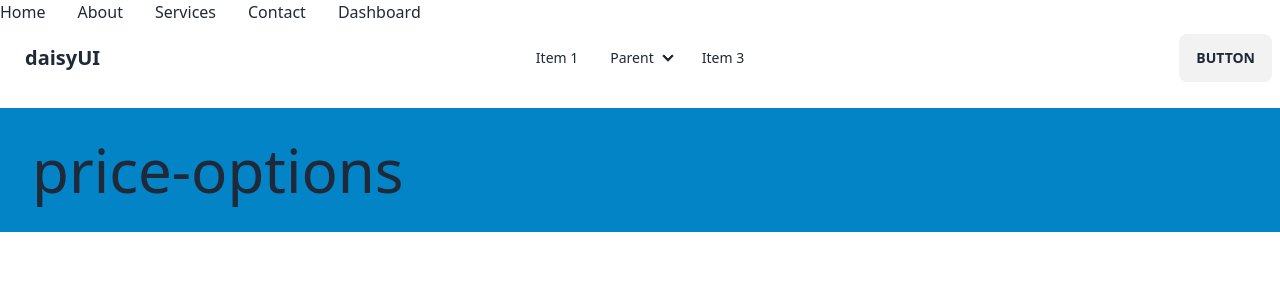
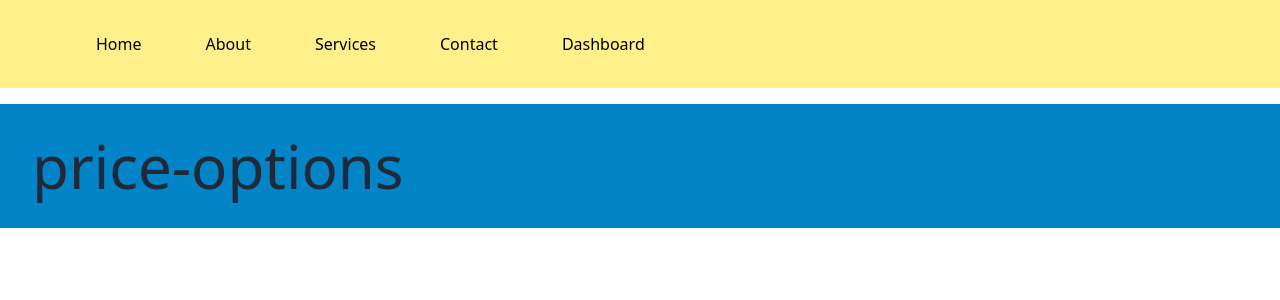
Before and after one commit to smhabib99-99/price-options, a React app in the folder price-options/: page / in a window 1280 px wide. Shown: the top 300 px of the page. Built offline with nearby package versions, Linux system fonts and the light colour scheme; the HTML template or start-up script is replaced by a standard one.

Commit message:
update before sleep

```diff
--- a/price-options/src/App.jsx
+++ b/price-options/src/App.jsx
@@ -1,13 +1,13 @@
-import { useState } from 'react'
+
 import './App.css'
-import DaisyNav from './components/DaisyNav/DaisyNav'
+// import DaisyNav from './components/DaisyNav/DaisyNav'
 import NavBar from './components/NavBar/NavBar'
 
 function App() {
   return (
     <>
     <NavBar></NavBar>
-    <DaisyNav></DaisyNav>
+    {/* <DaisyNav></DaisyNav> */}
       <h1 className='text-6xl bg-sky-600 mt-4 p-8'>price-options</h1>
     </>
   )
--- a/price-options/src/components/Link/Link.jsx
+++ b/price-options/src/components/Link/Link.jsx
@@ -2,7 +2,7 @@ import PropTypes from 'prop-types';
 
 const Link = ({route}) => {
     return (
-        <li className="mr-8">
+        <li className="hover:bg-sky-500 rounded-md px-4 mr-8">
             <a href={route.path}>{route.name}</a>
         </li>
     );
--- a/price-options/src/components/NavBar/NavBar.jsx
+++ b/price-options/src/components/NavBar/NavBar.jsx
@@ -17,14 +17,15 @@ const NavBar = () => {
 
 
     return (
-        <nav>
+        <nav className="text-black bg-yellow-200 p-8">
             <div className="text-5xl md:hidden"  onClick={() => setOpen(!open)}>
                 {
                     open === true ? <AiOutlineClose></AiOutlineClose> : <AiOutlineMenu ></AiOutlineMenu>
                 }
 
             </div>
-            <ul className="md:flex">
+            <ul className={`md:flex md:static duration-1000 absolute
+            ${open? 'top-20' : '-top-72'} px-12 text-black`}>
                 {
                     routes.map(route =>
                         <Link key={route.id} route={route}></Link>
```
